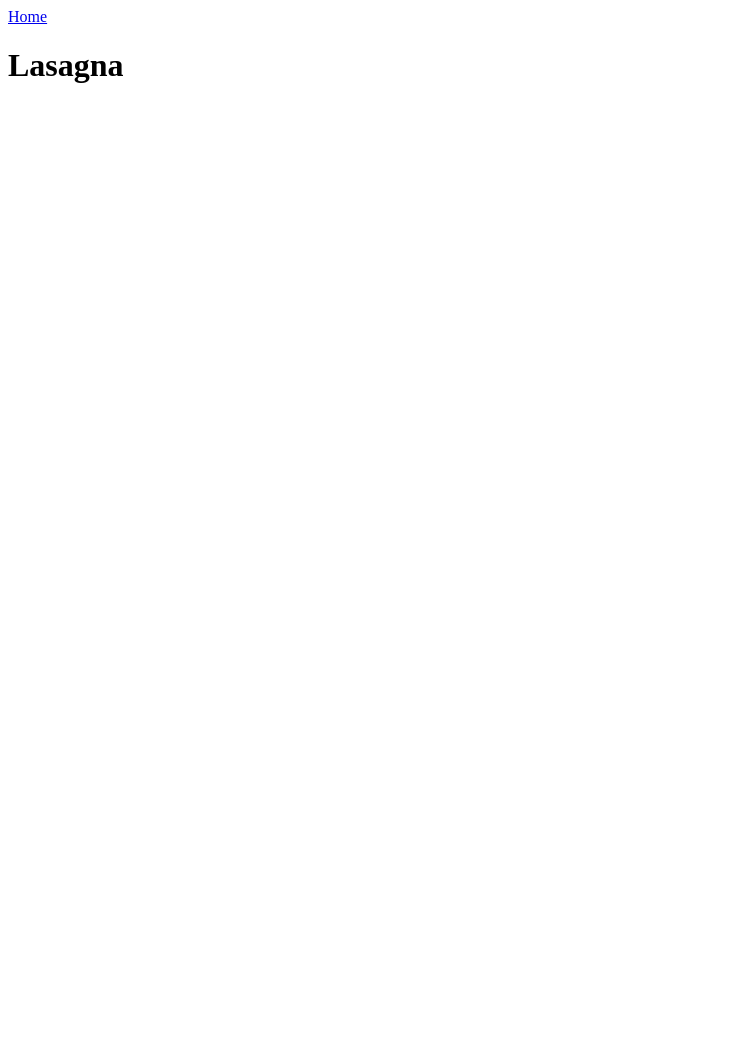
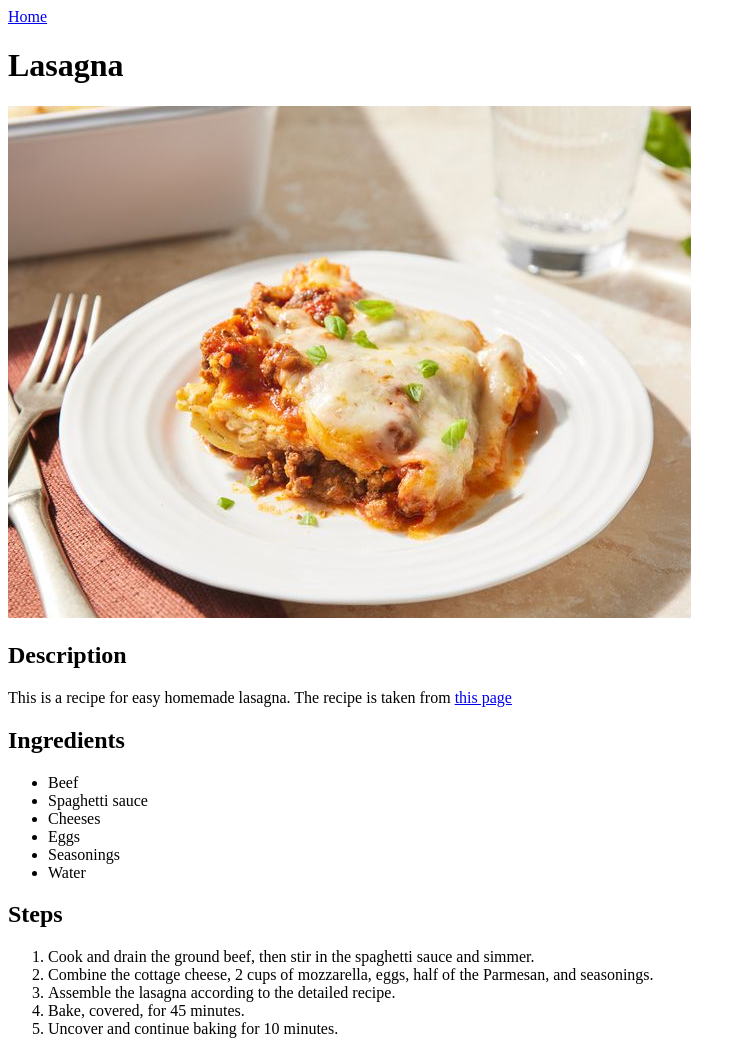
Before and after one commit to dungdul/odin-recipes, a plain HTML site: page recipes/lasagna.html in a window 1280 px wide. Shown: the whole page, without its empty margins (0-746 px from the left). Before the commit the page ends 800 px from the top, so only its background shows below. Drawn offline with Linux system fonts and the light colour scheme.

Commit message:
Complete lasagna.html

```diff
--- a/recipes/lasagna.html
+++ b/recipes/lasagna.html
@@ -8,6 +8,28 @@
 <body>
     <a href="../index.html">Home</a>
     <h1>Lasagna</h1>
+    <img src="../images/lasagna.jpg" alt="a delicious looking lasagna">
 
+    <h2>Description</h2>
+    <p>This is a recipe for easy homemade lasagna. The recipe is taken from <a href="https://www.allrecipes.com/recipe/12011/easy-lasagna-ii/">this page</a></p>
+
+    <h2>Ingredients</h2>
+    <ul>
+        <li>Beef</li>
+        <li>Spaghetti sauce</li>
+        <li>Cheeses</li>
+        <li>Eggs</li>
+        <li>Seasonings</li>
+        <li>Water</li>
+    </ul>
+
+    <h2>Steps</h2>
+    <ol>
+        <li>Cook and drain the ground beef, then stir in the spaghetti sauce and simmer. </li>
+        <li>Combine the cottage cheese, 2 cups of mozzarella, eggs, half of the Parmesan, and seasonings.</li>
+        <li>Assemble the lasagna according to the detailed recipe.</li>
+        <li>Bake, covered, for 45 minutes. </li>
+        <li>Uncover and continue baking for 10 minutes. </li>
+    </ol>
 </body>
 </html>
```
Also changed, not shown: images/lasagna.jpg (added).
